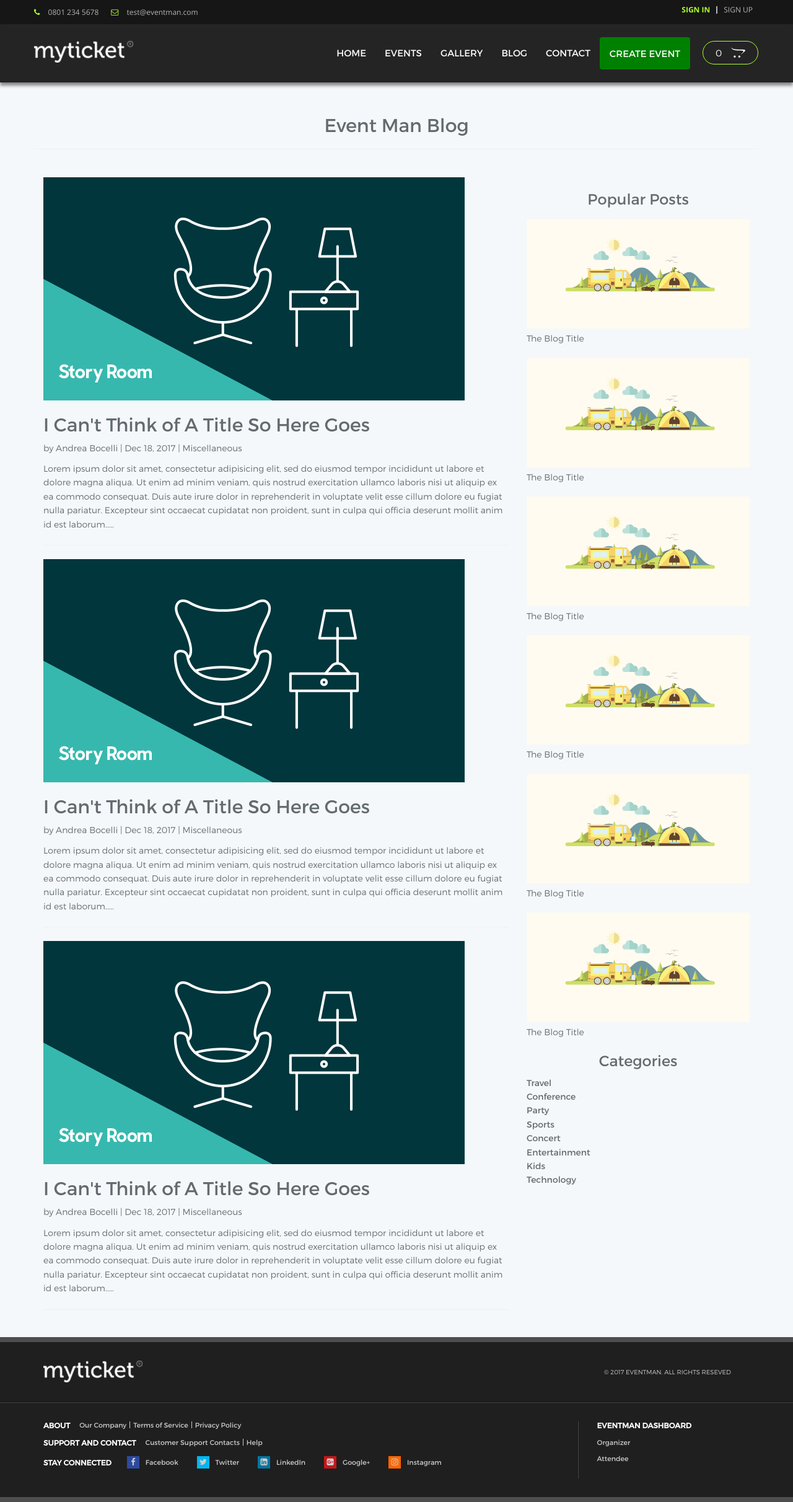
After one commit to darkshinobee/event_man, a Laravel app: page /blog in a window 1280 px wide. The commit adds this page. Shown: the whole page at 62% size. Run offline with Laravel 8, Linux system fonts and the light colour scheme; style sheets or scripts are compiled from the project's sources; settings files or empty folders that the repository lacks are supplied; some libraries are stand-ins or nearby versions.

Commit message:
blog and posts designed, gallery fixed

```diff
--- a/resources/assets/sass/app.scss
+++ b/resources/assets/sass/app.scss
@@ -10,3 +10,6 @@
 
 // Font Awesome
 @import "node_modules/font-awesome/scss/font-awesome";
+
+// Helpers
+@import "helpers";
--- /dev/null
+++ b/resources/assets/sass/helpers.scss
@@ -0,0 +1,14 @@
+$spaceamounts: (5, 10, 15, 20, 25, 30, 35, 40, 45, 50, 75, 100); // Adjust this to include the pixel amounts you need.
+$sides: (top, bottom, left, right); // Leave this variable alone
+
+@each $space in $spaceamounts {
+  @each $side in $sides {
+    .m-#{str-slice($side, 0, 1)}-#{$space} {
+      margin-#{$side}: #{$space}px !important;
+    }
+
+    .p-#{str-slice($side, 0, 1)}-#{$space} {
+      padding-#{$side}: #{$space}px !important;
+    }
+  }
+}
--- /dev/null
+++ b/resources/views/pages/blog.blade.php
@@ -0,0 +1,41 @@
+@extends('main')
+@section('title', 'Blog')
+@section('content')
+<div class="container">
+  <div class="row" style="margin-top:30px;">
+    <h2 class="text-center">Event Man Blog</h2><hr><br>
+    <div class="col-md-8">
+      @for ($i = 0; $i < 3; $i++)
+      <img class="" src="/images/storyroom-blog.png" alt="Blog Photo: 680x360">
+      <h2>I Can't Think of A Title So Here Goes</h2>
+      <p>by Andrea Bocelli | Dec 18, 2017 | Miscellaneous</p>
+      <p>Lorem ipsum dolor sit amet, consectetur adipisicing elit, sed do eiusmod tempor incididunt ut labore et dolore magna aliqua. Ut enim ad minim veniam, quis nostrud exercitation ullamco laboris nisi ut aliquip ex ea commodo consequat. Duis aute irure dolor in reprehenderit in voluptate velit esse cillum dolore eu fugiat nulla pariatur. Excepteur sint occaecat cupidatat non proident, sunt in culpa qui officia deserunt mollit anim id est laborum.....</p><hr>
+      @endfor
+    </div>
+    <div class="col-md-4">
+      <div class="">
+        <h3 class="text-center">Popular Posts</h3>
+        @for ($i = 0; $i < 6; $i++)
+        <div class="">
+          <img class="img-responsive m-t-20" src="/images/trailer.png" alt="Popular photo">
+          <p class="m-t-5">The Blog Title</p>
+        </div>
+        @endfor
+      </div>
+      <div class="">
+        <h3 class="text-center">Categories</h3>
+        <ul style="list-style:none;">
+          <li>Travel</li>
+          <li>Conference</li>
+          <li>Party</li>
+          <li>Sports</li>
+          <li>Concert</li>
+          <li>Entertainment</li>
+          <li>Kids</li>
+          <li>Technology</li>
+        </ul>
+      </div>
+    </div>
+  </div>
+</div><br>
+@endsection
--- a/resources/views/pages/gallery.blade.php
+++ b/resources/views/pages/gallery.blade.php
@@ -9,12 +9,12 @@
           @for ($i = 0; $i <= 8; $i++)
           <div class="gallery-img col-sm-4">
             <a href="#" data-featherlight="#content-1">
-              <img src="/theme/publish/images/gallery-1.jpg" alt="image">
+              <img src="/images/vector_party_man-wide.jpg" alt="image">
             </a>
             <div id="content-1" class="gallery-lightbox">
-              <img src="/theme/publish/images/gallery-1.jpg" alt="image">
+              <img src="/images/vector_party_man-wide.jpg" alt="image">
               <div class="gallery-lightbox-content">
-                <h3>WORLD CUP 2014 FINAL: BRAZIL V CHILE</h3>
+                <h3>MADISON SQUARE GARDEN: LIVE CONCERT</h3>
                 <p>Lorem ipsum dolor sit amet, consectetuer adipiscing elit, sed diam nonummy nibh euismod tincidunt ut laoreet dolore magna aliquam erat volutpat. consectetuer adipiscing elit, sed diam nonummy nibh euismod tincidunt ut laoreet dolore magna aliquam erat volutpat.</p>
               </div>
             </div>
--- a/resources/views/partials/_meta.blade.php
+++ b/resources/views/partials/_meta.blade.php
@@ -19,7 +19,7 @@
 <link rel="stylesheet" href="/theme/publish/css/bootstrap.offcanvas.min.css">
 <link rel="stylesheet" href="/theme/publish/css/core.css">
 
-{{-- <link rel="stylesheet" href="/css/app.css"> --}}
+<link rel="stylesheet" href="/css/app.css">
 <link rel="stylesheet" href="/css/my_styles.css">
 
 <!-- Custom styles for this template -->
--- a/resources/views/partials/_nav.blade.php
+++ b/resources/views/partials/_nav.blade.php
@@ -60,7 +60,7 @@
                 <li class="active"><a href="/">Home</a></li>
                 <li><a href="#">Events</a></li>
                 <li><a href="/gallery">Gallery</a></li>
-                <li><a href="#">Blog</a></li>
+                <li><a href="/blog">Blog</a></li>
                 <li><a href="/contact">Contact</a></li>
                 <li><a class="btn myBtn" href="#">CREATE EVENT</a></li>
                 <li class="cart"><a href="#">0</a></li>
--- a/resources/views/partials/_scripts.blade.php
+++ b/resources/views/partials/_scripts.blade.php
@@ -12,4 +12,4 @@
 <script src="/theme/publish/js/bootstrap.offcanvas.min.js"></script>
 <script src="/theme/publish/js/main.js"></script>
 
-{{-- <script src="/js/app.js"></script> --}}
+<script src="/js/app.js"></script>
--- a/routes/web.php
+++ b/routes/web.php
@@ -20,3 +20,6 @@ Route::get('contact', function () {
 Route::get('gallery', function () {
     return view('pages.gallery');
 });
+Route::get('blog', function () {
+    return view('pages.blog');
+});
```
Also changed, not shown: public/css/app.css, public/images/storyroom-blog.png (added), public/images/trailer.png (added), public/images/vector_party_man-wide.jpg (added).
